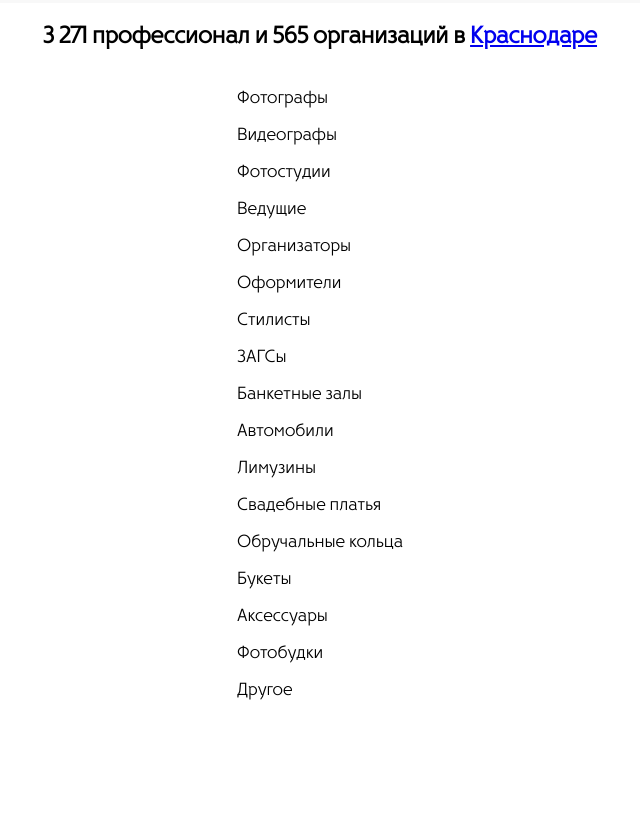
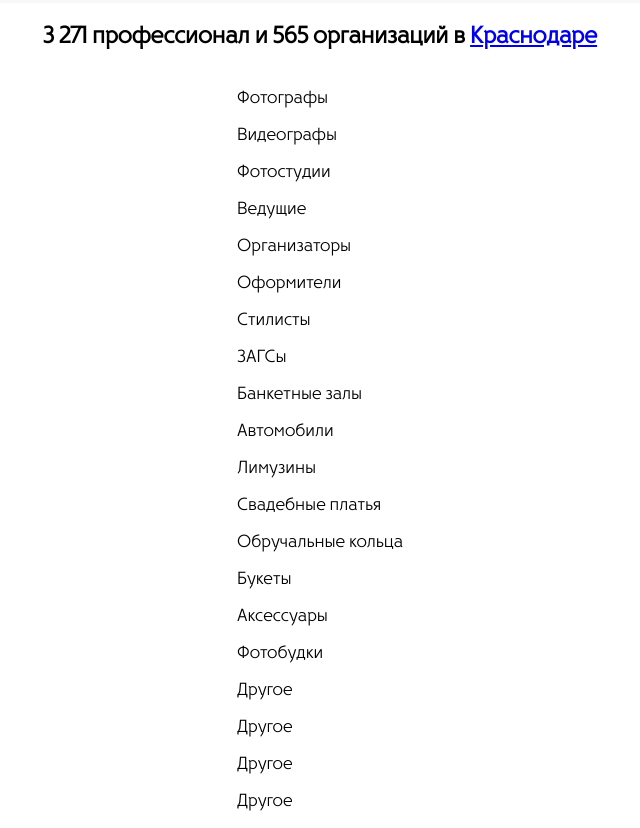
Before and after one commit to Suvorova0307/stagirovka, a plain HTML site: page index.html in a window 1280 px wide. Shown: the part 1497-2325 px from the top of the page, without its empty margins (320-960 px from the left). Before the commit the page ends 2214 px from the top, so only its background shows below. Drawn offline with Linux system fonts and the light colour scheme.

Commit message:
test commit

```diff
--- a/index.html
+++ b/index.html
@@ -153,6 +153,9 @@
 <p><a href="#">Аксессуары</a></p>
 <p><a href="#">Фотобудки</a></p>
 <p><a href="#">Другое</a></p>
+<p><a href="#">Другое</a></p>
+<p><a href="#">Другое</a></p>
+<p><a href="#">Другое</a></p>
 </div>
 </div>
 </section>
```
